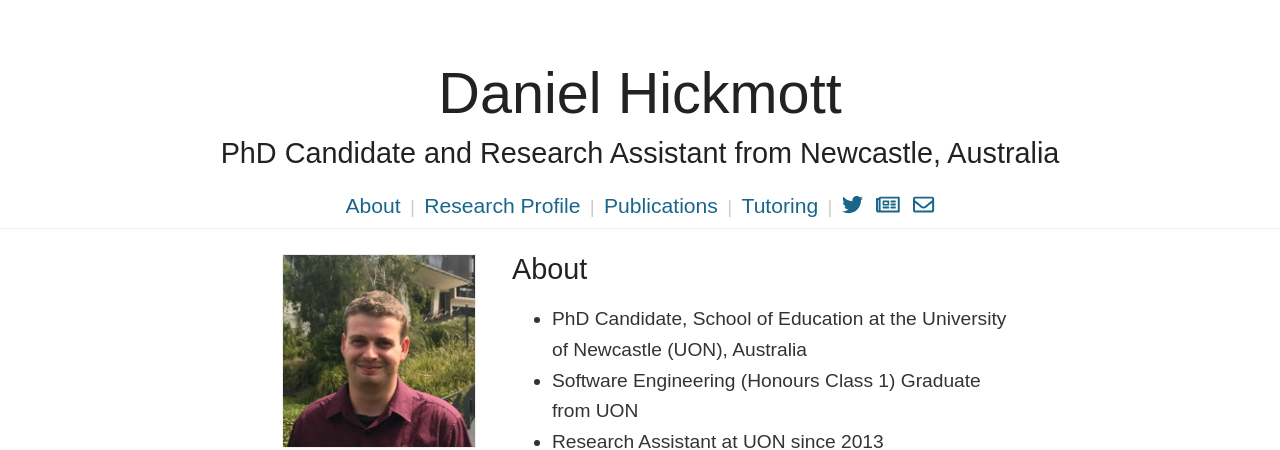
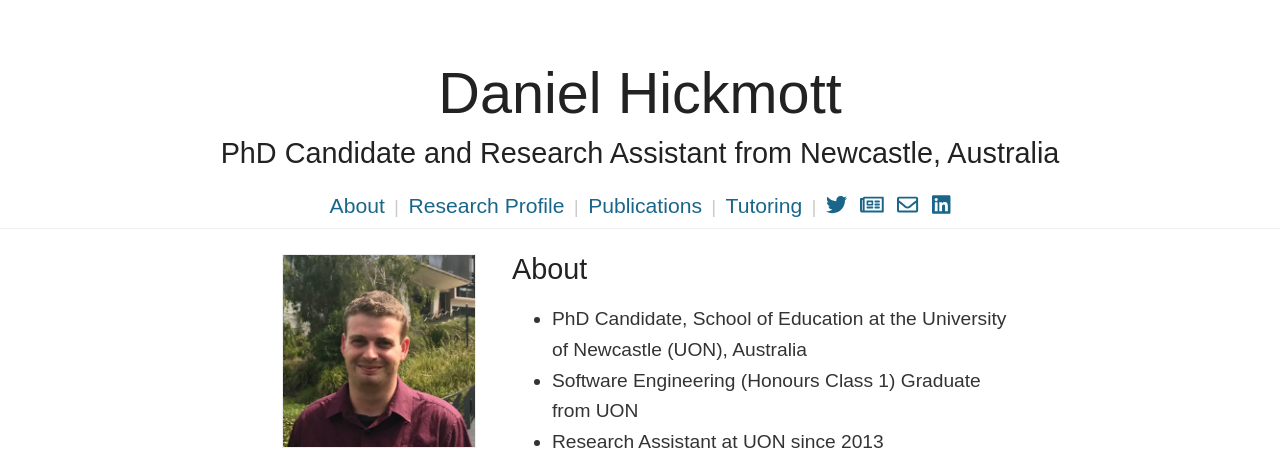
Before and after one commit to hckmd/hckmd.github.io, a Jekyll site: the page built from index.md, in a window 1280 px wide. Shown: the top 450 px of the page. Built offline with Jekyll 4.4.1, drawn with Linux system fonts in a browser that asks for light colours.

Commit message:
Changes header to include linkedin icon and link
Also fixes mistakes in links to twitter and gmail

```diff
--- a/_includes/header.html
+++ b/_includes/header.html
@@ -6,8 +6,9 @@
     <a href="https://www.newcastle.edu.au/profile/daniel-hickmott-uon">Research Profile</a> |
     <a href="https://scholar.google.com.au/citations?user=zEcey6gAAAAJ">Publications</a> |
     <a href="/tutoring">Tutoring</a> |
-    <a href="mailto:daniel.hickmott@gmail.com"><i class="fab fa-twitter"></i></a>
+    <a href="https://twitter.com/dan_hickmott"><i class="fab fa-twitter"></i></a>
     <a href="http://hickyau.blogspot.com.au/"><i class="far fa-newspaper"></i></a>
-    <a href="https://twitter.com/dan_hickmott"><i class="far fa-envelope"></i></a>
+    <a href="mailto:daniel.hickmott@gmail.com"><i class="far fa-envelope"></i></a>
+    <a href="https://www.linkedin.com/in/daniel-hickmott-b719a3aa/"><i class="fab fa-linkedin"></i></a>
   </div>
 </div>
```
